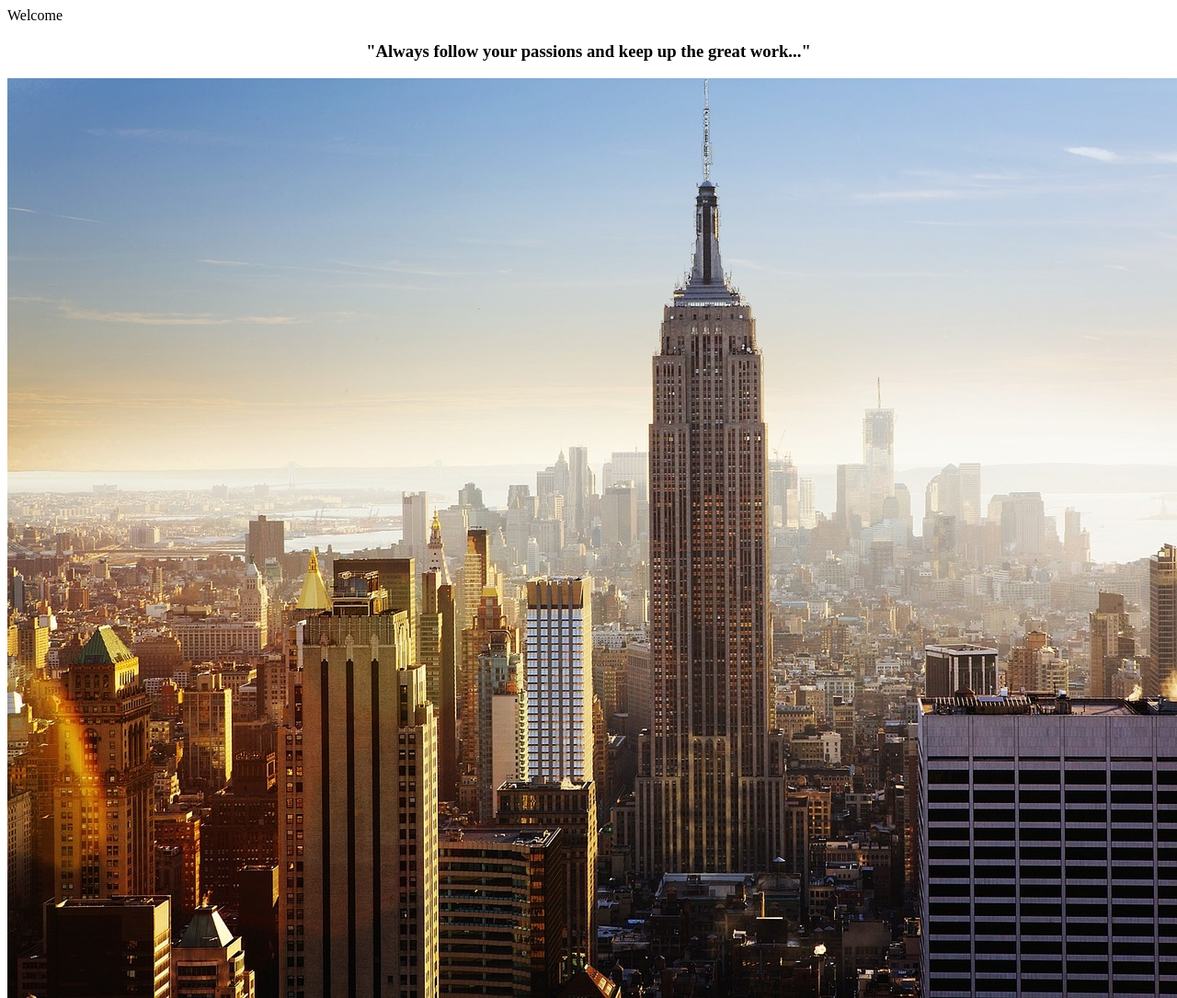
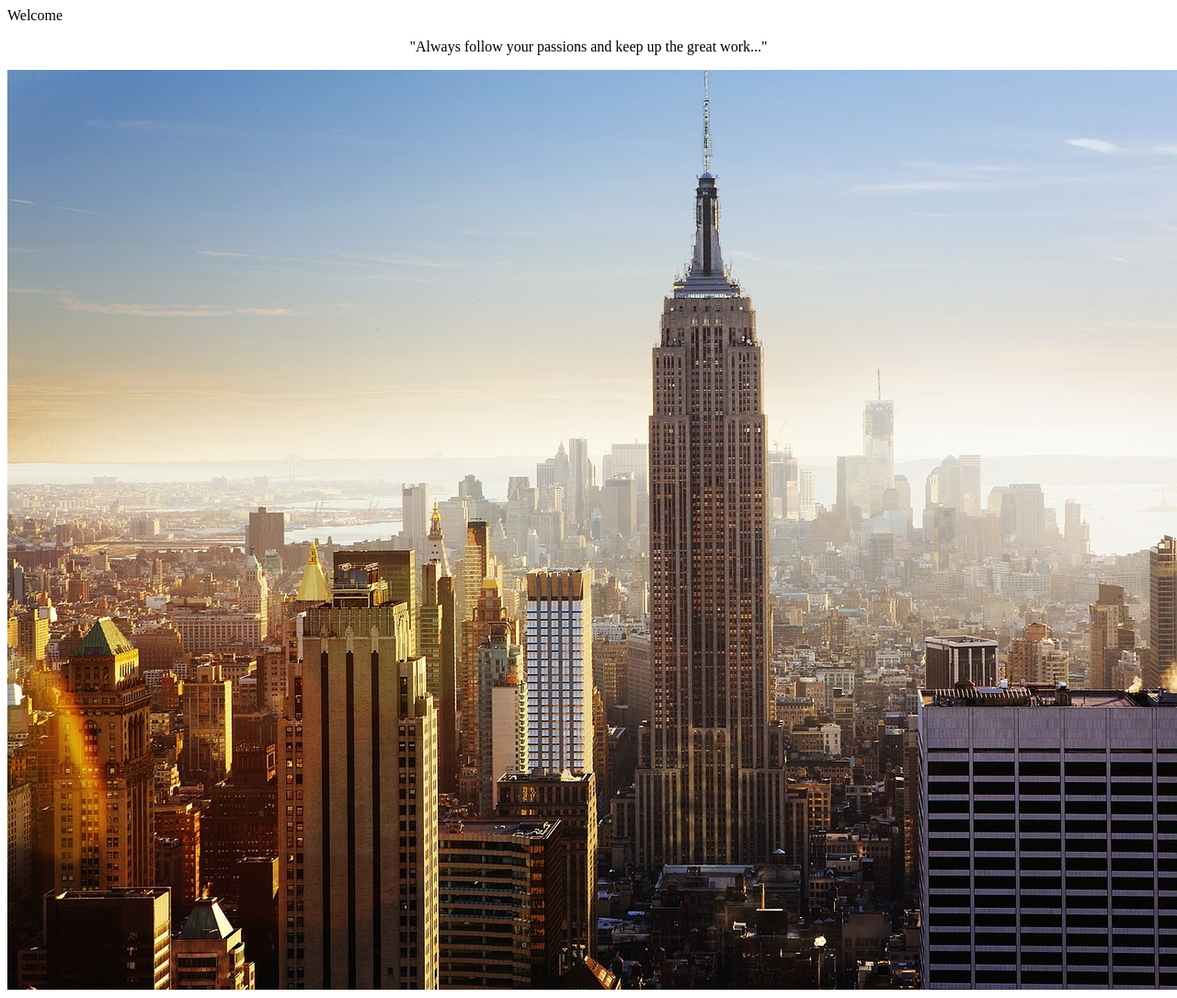
Before and after one commit to SwapnilJavanjal/SwapnilJavanjal.github.io, a plain HTML site: page index.html in a window 1280 px wide. Shown: the top 1085 px of the page at 92% size. Drawn offline with Linux system fonts and the light colour scheme.

Commit message:
Update index.html

```diff
--- a/index.html
+++ b/index.html
@@ -5,7 +5,7 @@
 
 <body>
 Welcome
-	<h3 align = "center"> "Always follow your passions and keep up the great work..." </h3>
+	<p align = "center"> "Always follow your passions and keep up the great work..." </p>
 	<img src =  "\nyc1.jpg"> </img>
 </body>
 
```
